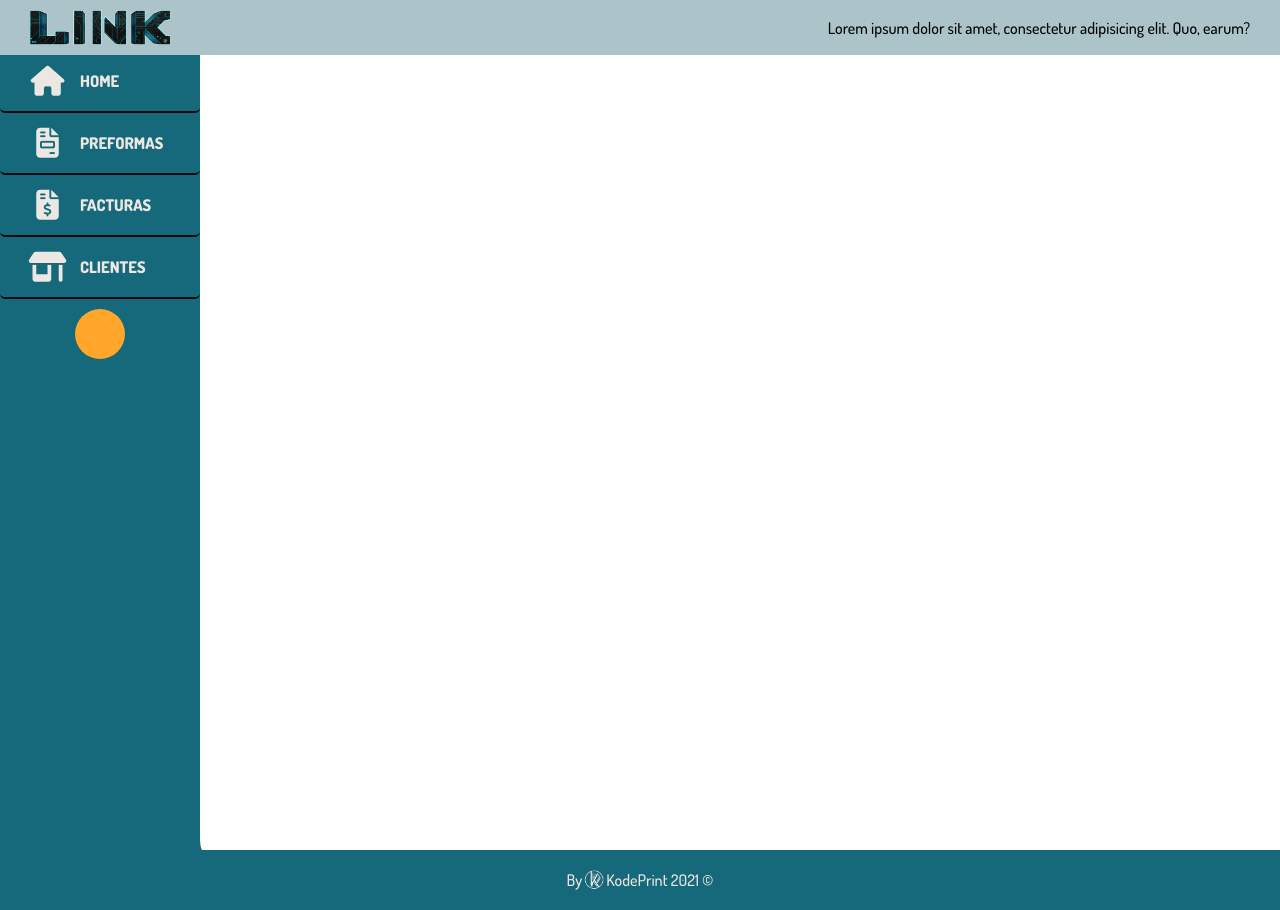
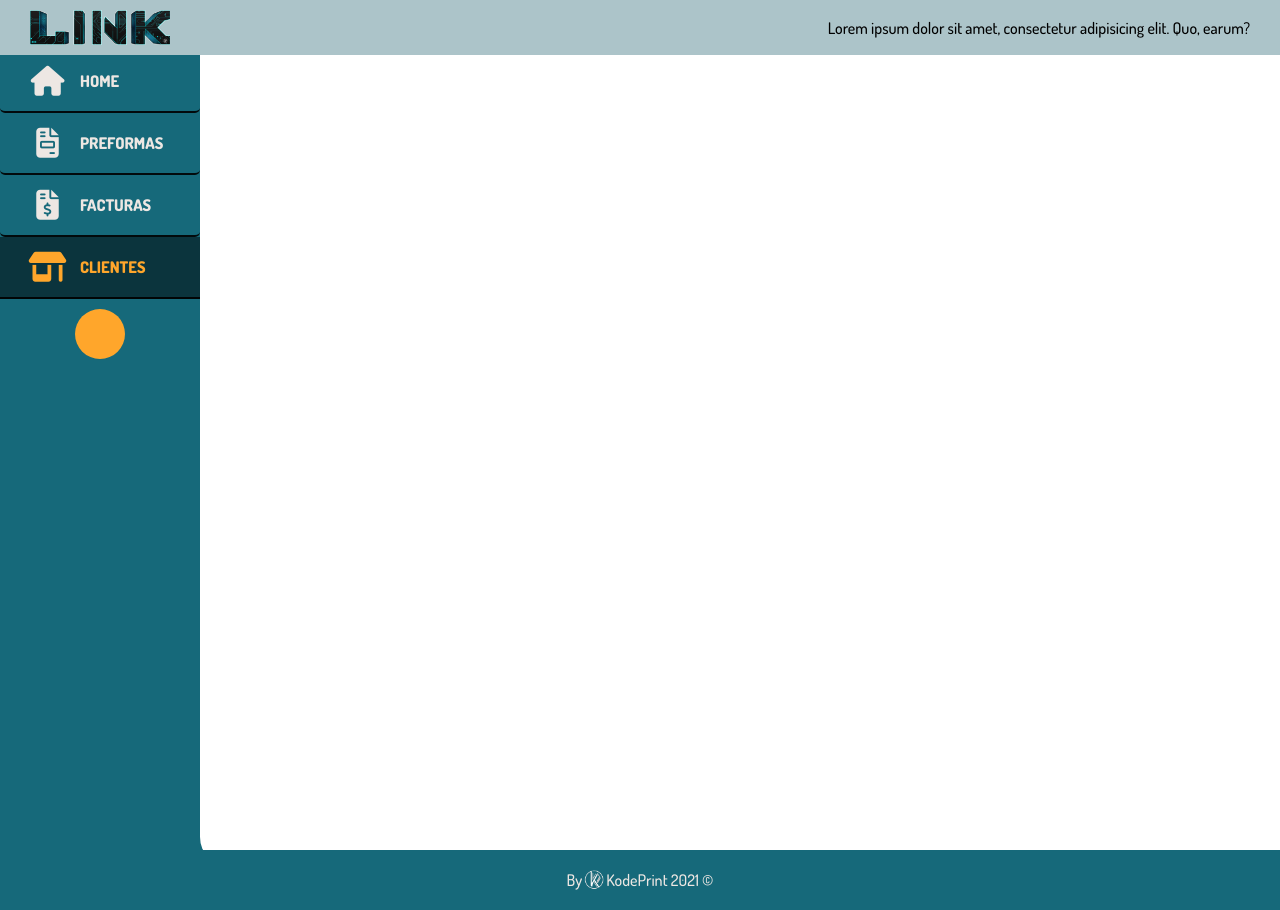
Before and after one commit to KodePrint/LinkByKP, a Django app: page / in a window 1280 px wide. Run offline with Django 3.2, Linux system fonts and the light colour scheme; parts of the project's set-up code (start-up, migrations or seed data) failed here and were passed over; some libraries are stand-ins or nearby versions.

Commit message:
Se le dio funcionalidad a los botones laterales al estar seleccionados o en el campo de los mismos para que estos resalten

```diff
--- /dev/null
+++ b/link/client/urls.py
@@ -0,0 +1,9 @@
+from django.urls import path
+
+from .views import ClientListView
+
+
+urlpatterns = [
+    path('list-clients', ClientListView.as_view(), name='clientList'),
+
+]
--- a/link/core/static/css/base.css
+++ b/link/core/static/css/base.css
@@ -196,13 +196,17 @@ body {
 
 .content {
     margin-top: 8rem;
+    padding-bottom: 8rem;
+}
+
+.content .section {
+    padding: 0 1.5rem;
 }
 
 .content .table {
     overflow-x: scroll;
     padding: 1rem;
 }
-
 
 
 /* FOOTER SECTION */
--- a/link/core/static/css/base1024.css
+++ b/link/core/static/css/base1024.css
@@ -48,7 +48,7 @@
         top: 5rem;
         padding: .1rem 0;
         max-width: 20rem;
-        height: calc(100% - 6rem);
+        height: calc(100%);
         margin: 0;
         background: var(--color_text);
         border-bottom-right-radius: -25%;
@@ -88,6 +88,13 @@
         border-bottom-left-radius: 0;
         border-bottom-right-radius: 0;
         text-shadow: .5rem .5rem .5rem rgb(0, 0, 0);
+    }
+
+    .list-menu .list .item .item-link.selected {
+        background: rgba(0, 0, 0, .5);
+        border-bottom-left-radius: 0;
+        border-bottom-right-radius: 0;
+        color: var(--color_text_important);
     }
 
     .list-menu .btn-menu {
@@ -132,7 +139,6 @@
         margin-left: -50rem;
     }
 
-
     .collapse-menu .list-menu {
         max-width: 9rem;
     }
@@ -161,10 +167,8 @@
     .content .section {
         position: absolute;
         background: white;
-        padding: 2rem;
-        padding-bottom: 7rem;
         min-width: calc(100% - 20rem);
-        min-height: calc(100vh - 12.2rem);
+        min-height: calc(100vh - 12.5rem);
         border-bottom-left-radius: 3rem;
     }
 
--- a/link/core/templates/core/base.html
+++ b/link/core/templates/core/base.html
@@ -78,8 +78,31 @@
     <script src='{% static "js/link.js" %}'></script>
 
     {% block scritps %} {% endblock scritps %}
-    <!-- Link Selecterd -->
+    <!-- selected-link -->
     <script>
+        let home = document.querySelector('.home');
+        let preform = document.querySelector('.preform');
+        let invoice = document.querySelector('.invoice');
+        let client = document.querySelector('.client');
+        let path = '{{link}}';
+
+        console.log(path)
+
+        function selected_link(link) {
+            home.classList.remove('selected');
+            preform.classList.remove('selected');
+            invoice.classList.remove('selected');
+            client.classList.remove('selected');
+
+            link.classList.add('selected');
+        }
+        if (path == '') {
+            selected_link(home);
+        } else if (path == 'preform') {
+            selected_link(preform);
+        } else if (path == 'client') {
+            selected_link(client);
+        }
     </script>
 </body>
 
--- a/link/core/templates/core/menu.html
+++ b/link/core/templates/core/menu.html
@@ -2,20 +2,16 @@
     <div class="fondo"></div>
     <ul class="list">
         <li class="item">
-            <a class="item-link" href="{% url 'home' %}"><i class="fas fa-home-lg-alt"></i><span>Home</span></a>
+            <a class="item-link home" href="{% url 'home' %}"><i class="fas fa-home-lg-alt"></i><span>Home</span></a>
         </li>
         <li class="item">
-            <a class="item-link
-            {% if path %}
-
-            {% endif %}
-                " href="{% url 'preformList' %}"><i class="fas fa-file-invoice"></i><span>Preformas</span></a>
+            <a class="item-link preform" href="{% url 'preformList' %}"><i class="fas fa-file-invoice"></i><span>Preformas</span></a>
         </li>
         <li class="item">
-            <a class="item-link" href=""><i class="fas fa-file-invoice-dollar"></i><span>Facturas</span></a>
+            <a class="item-link invoice" href=""><i class="fas fa-file-invoice-dollar"></i><span>Facturas</span></a>
         </li>
         <li class="item">
-            <a class="item-link" href=""><i class="fas fa-store-alt"></i><span>Clientes</span></a>
+            <a class="item-link client" href="{% url 'clientList' %}"><i class="fas fa-store-alt"></i><span>Clientes</span></a>
         </li>
     </ul>
     <div class="btn-menu">
--- a/link/core/views.py
+++ b/link/core/views.py
@@ -6,3 +6,8 @@ from django.views.generic.base import TemplateView
 class HomePageView(TemplateView):
 
     template_name = 'core/home.html'
+
+    def get_context_data(self, **kwargs):
+        context = super().get_context_data(**kwargs)
+        context['link'] = 'client'
+        return context
--- a/link/preform/urls.py
+++ b/link/preform/urls.py
@@ -4,5 +4,5 @@ from preform.views import PreformCreateView, PreformListView
 
 urlpatterns = [
     path('preform', PreformCreateView.as_view(), name='preformCreate'),
-    path('listPreform', PreformListView.as_view(), name='preformList'),
+    path('list-preforms', PreformListView.as_view(), name='preformList'),
 ]
--- a/link/preform/views.py
+++ b/link/preform/views.py
@@ -14,3 +14,8 @@ class PreformCreateView(CreateView):
 
 class PreformListView(ListView):
     model = Preform
+
+    def get_context_data(self, **kwargs):
+        context = super().get_context_data(**kwargs)
+        context['link'] = 'preform'
+        return context
```
Also changed, not shown: link/client/templates/client/branch_list.html (added, +47 -0 lines), link/client/views.py (+12 -0 lines), link/preform/templates/preform/preform_list.html (+14 -2 lines).
